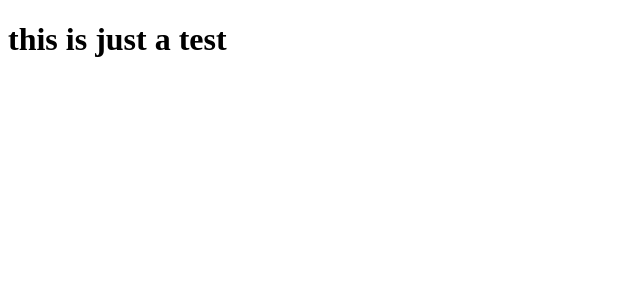
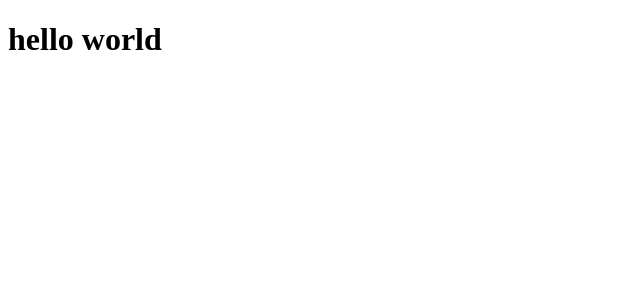
Before and after one commit to CryogenicBot/TodoRecord-UI, a React app: page / in a window 1280 px wide. Shown: the top 300 px of the page, without its empty margins (0-640 px from the left). Built offline with nearby package versions, Linux system fonts and the light colour scheme.

Commit message:
fixed console error

```diff
--- a/src/app/components/Hello.tsx
+++ b/src/app/components/Hello.tsx
@@ -6,8 +6,6 @@ interface IProps {
 }
 export class Hello extends React.Component<IProps, {}> {
   render() {
-    return <h1>
-      this is just a test
-      </h1>
+    return <h1>hello world</h1>
   }
 }
--- a/webpack.config.js
+++ b/webpack.config.js
@@ -5,7 +5,7 @@ const path = require('path'),
 module.exports = {
   context: __dirname,
   entry: {
-    app: ['./src/app/App.tsx', 'webpack-hot-middleware/client'],
+    app: ['./src/app/App.tsx'],
     vendor: ['react', 'react-dom']
   },
   mode: 'development',
```
